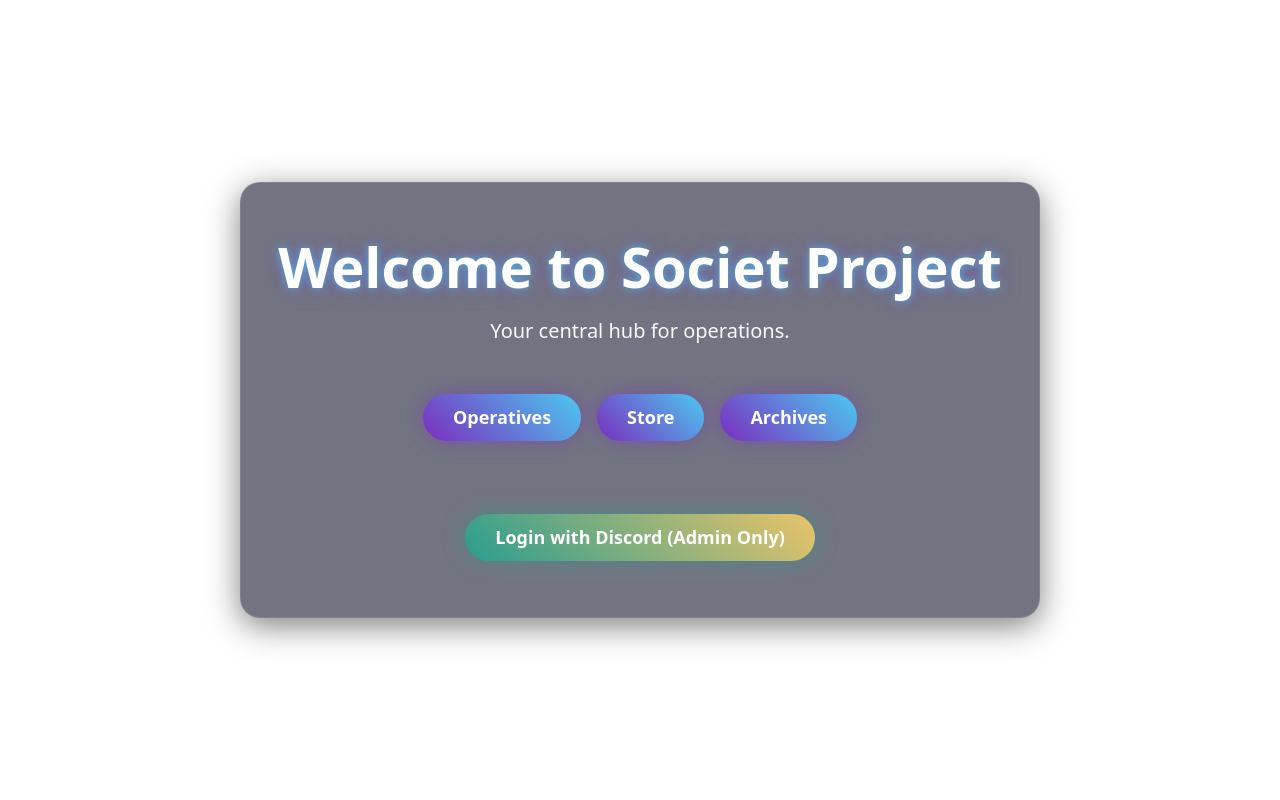
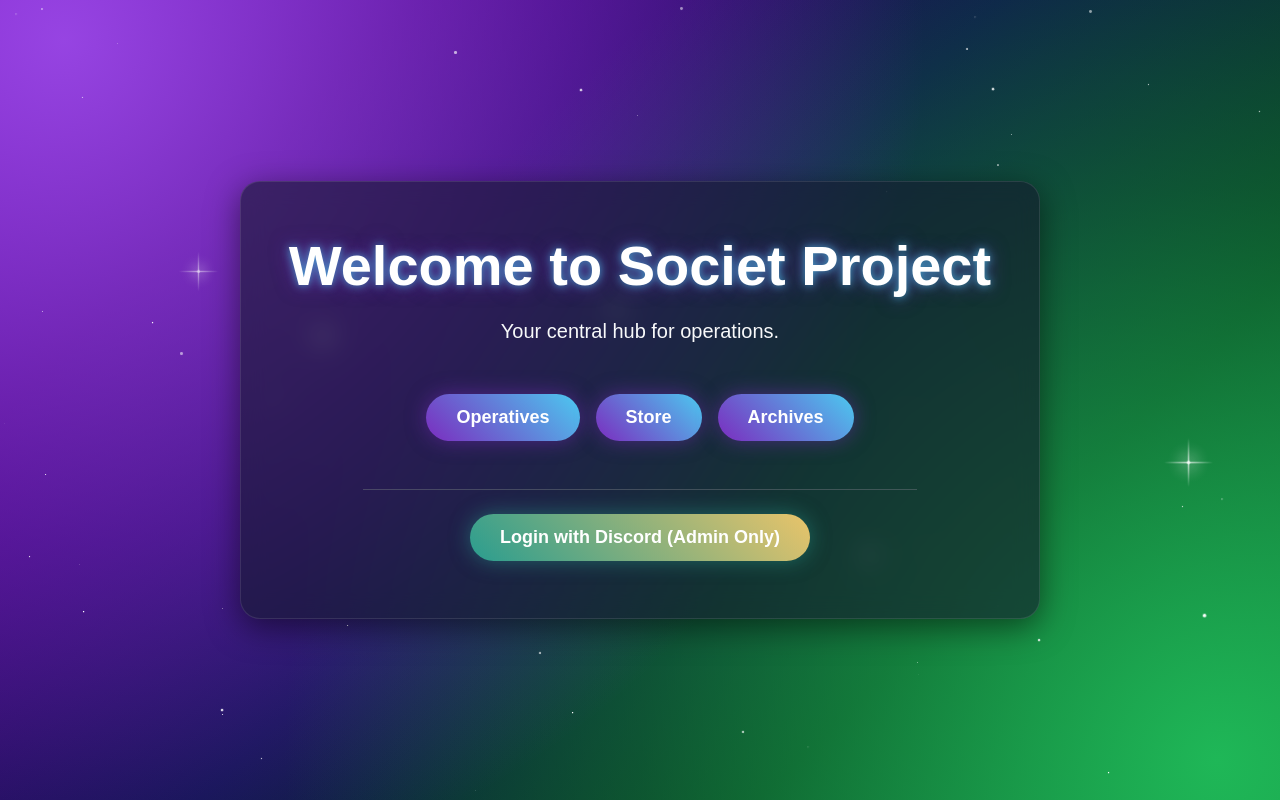
Before and after one commit to sunlinko-anito/Societ.bot_discord.py, a Flask app: template templates/index.html in a window 1280 px wide. Run offline with Flask 3, Linux system fonts and the light colour scheme; the template is opened without the code that fills it, so the values that code supplies are empty.

Commit message:
Update style.css

````diff
--- a/static/css/style.css
+++ b/static/css/style.css
@@ -1,41 +1,39 @@
-รวบรวมโค้ดทั้งหมดเข้าด้วยกันให้แบบสมบูรณ์ 100% แล้วครับ โดยรวมทั้งสีพื้นหลังและดาวแฉกจากรูปภาพ ร่วมกับระบบปุ่มกดและ UI กระจกใสเดิมครบถ้วนในไฟล์เดียว นำไปวางทับใน `static/css/style.css` ได้เลยครับ
-
-```css
 /* =========================================
-   1. พื้นหลัง (Background - ตรงตามภาพ 100%)
+   1. พื้นหลัง (Background)
    ========================================= */
 body {
     margin: 0;
-    background-color: #050714 !important;
-    background-image:
-        /* แสงม่วงสดเรืองซ้ายบน */
-        radial-gradient(ellipse at 8% 8%, rgba(147, 51, 234, 0.65) 0%, rgba(88, 28, 135, 0.4) 30%, transparent 60%),
-        /* แสงเขียวสว่างเรืองขวาล่าง */
-        radial-gradient(ellipse at 92% 92%, rgba(34, 197, 94, 0.6) 0%, rgba(21, 128, 61, 0.4) 35%, transparent 65%),
-        /* จุดสว่างเขียวมรกตมุมล่างสุด */
-        radial-gradient(circle at 98% 98%, rgba(74, 222, 128, 0.5) 0%, transparent 30%),
-        /* ไล่เฉดสีหลักแนวทแยง (ม่วงเข้ม -> กรมท่า -> เขียวมืด) */
-        linear-gradient(135deg, #2d064e 0%, #140533 25%, #080d28 50%, #062e1d 78%, #021a11 100%) !important;
-    background-attachment: fixed;
+    /* ไล่เฉดสีตามรูปภาพ: ม่วงสด (ซ้ายบน) -> น้ำเงินเข้ม (กลาง) -> เขียวมรกต (ขวาล่าง) */
+    background:
+        radial-gradient(circle at 5% 5%, rgba(168, 85, 247, 0.8) 0%, rgba(147, 51, 234, 0.4) 35%, transparent 60%),
+        radial-gradient(circle at 95% 95%, rgba(34, 197, 94, 0.85) 0%, rgba(21, 128, 61, 0.5) 40%, transparent 65%),
+        linear-gradient(135deg,
+            #580099 0%,
+            #38006b 20%,
+            #0d144d 48%,
+            #043319 75%,
+            #0f7536 100%
+        ) !important;
+    background-attachment: fixed; /* ล็อกสีพื้นหลังไม่ให้ขยับตอนเลื่อนหน้าเว็บ */
     color: white;
     font-family: sans-serif;
     overflow-x: hidden;
 }
 
 /* =========================================
-   2. ระบบดวงดาวและฉากหลัง (Stars, Sky & Particles)
+   2. ระบบดวงดาว (Stars & Sky)
    ========================================= */
 .night-sky {
-    position: fixed;
+    position: fixed; /* ให้ดาวอยู่กับที่เวลาเลื่อนหน้าจอ */
     top: 0;
     left: 0;
     width: 100vw;
     height: 100vh;
     z-index: -1;
-    pointer-events: none;
+    pointer-events: none; /* ป้องกันไม่ให้ดาวไปบังการกดปุ่ม */
 }
 
-/* 2.1 ดาวกระพริบปกติ */
+/* --- 2.1 ดาวกระพริบปกติ --- */
 .star {
     position: absolute;
     background-color: white;
@@ -48,21 +46,12 @@ body {
     100% { opacity: 1; transform: scale(1.2); }
 }
 
-/* 2.2 ฝุ่นดาว (Star Dust) */
-.dust-particle {
-    position: absolute;
-    background: white;
-    border-radius: 50%;
-    pointer-events: none;
-    opacity: 0.6;
-}
-
-/* 2.3 ดาวตกสว่างชัดเจน */
+/* --- 2.2 ดาวตก --- */
 .shooting-star {
     position: absolute;
     width: 6px;
     height: 6px;
-    background: #ffffff;
+    background: white;
     border-radius: 50%;
     box-shadow: 0 0 10px 2px #ffffff, 0 0 20px 5px rgba(76, 201, 240, 0.9);
     animation: shoot 1.8s ease-out forwards;
@@ -86,40 +75,42 @@ body {
     100% { transform: translateX(-900px) translateY(900px) rotate(-45deg); opacity: 0; }
 }
 
-/* 2.4 ดาวแฉกสว่าง 4 ทิศทาง (Cross Star) */
+/* --- 2.3 ดาวสว่างแบบมีแฉก 4 ทิศทาง (Cross-star) --- */
 .cross-star {
     position: absolute;
     width: 3px;
     height: 3px;
-    background: #ffffff;
-    box-shadow: 0 0 12px 4px rgba(255, 255, 255, 0.9);
+    background: white;
+    box-shadow: 0 0 15px 3px rgba(255, 255, 255, 1); /* แสงฟุ้งตรงกลาง */
     border-radius: 50%;
     animation: pulseGlow 2.5s infinite alternate ease-in-out;
 }
 
+/* แฉกแนวตั้ง */
 .cross-star::before {
     content: '';
     position: absolute;
-    top: -18px;
+    top: -20px;
     left: 1px;
     width: 1px;
-    height: 39px;
-    background: linear-gradient(to bottom, transparent, rgba(255,255,255,0.95) 50%, transparent);
+    height: 43px;
+    background: linear-gradient(to bottom, transparent 0%, rgba(255,255,255,1) 50%, transparent 100%);
 }
 
+/* แฉกแนวนอน */
 .cross-star::after {
     content: '';
     position: absolute;
     top: 1px;
-    left: -18px;
-    width: 39px;
+    left: -20px;
+    width: 43px;
     height: 1px;
-    background: linear-gradient(to right, transparent, rgba(255,255,255,0.95) 50%, transparent);
+    background: linear-gradient(to right, transparent 0%, rgba(255,255,255,1) 50%, transparent 100%);
 }
 
 @keyframes pulseGlow {
     0% { transform: scale(0.85); opacity: 0.7; }
-    100% { transform: scale(1.15); opacity: 1; }
+    100% { transform: scale(1.2); opacity: 1; }
 }
 
 /* =========================================
@@ -161,7 +152,7 @@ body {
 /* =========================================
    4. ตกแต่งเสริม (UI Elements)
    ========================================= */
-/* สไตล์กล่องกระจกใส (Glassmorphism) */
+/* สไตล์กล่องกระจกใส (Glassmorphism) สำหรับครอบเนื้อหา */
 .glass-panel {
     background: rgba(20, 25, 45, 0.6);
     backdrop-filter: blur(12px);
@@ -172,12 +163,12 @@ body {
     box-shadow: 0 8px 32px 0 rgba(0, 0, 0, 0.5);
 }
 
-/* หัวข้อเรืองแสง */
+/* สไตล์เรืองแสงสำหรับหัวข้อ */
 .title-glow {
     text-shadow: 0 0 10px rgba(76, 201, 240, 0.8), 0 0 20px rgba(123, 44, 191, 0.6);
 }
 
-/* สีปุ่มเฉพาะ */
+/* สีปุ่มพิเศษ (เขียนทับสีหลักของ magic-btn) */
 .btn-admin {
     background: linear-gradient(45deg, #e63946, #ffb703) !important;
     box-shadow: 0 0 20px rgba(230, 57, 70, 0.5) !important;
@@ -190,5 +181,3 @@ body {
     background: linear-gradient(45deg, #2a9d8f, #e9c46a) !important;
     box-shadow: 0 0 20px rgba(42, 157, 143, 0.5) !important;
 }
-
-```
````
